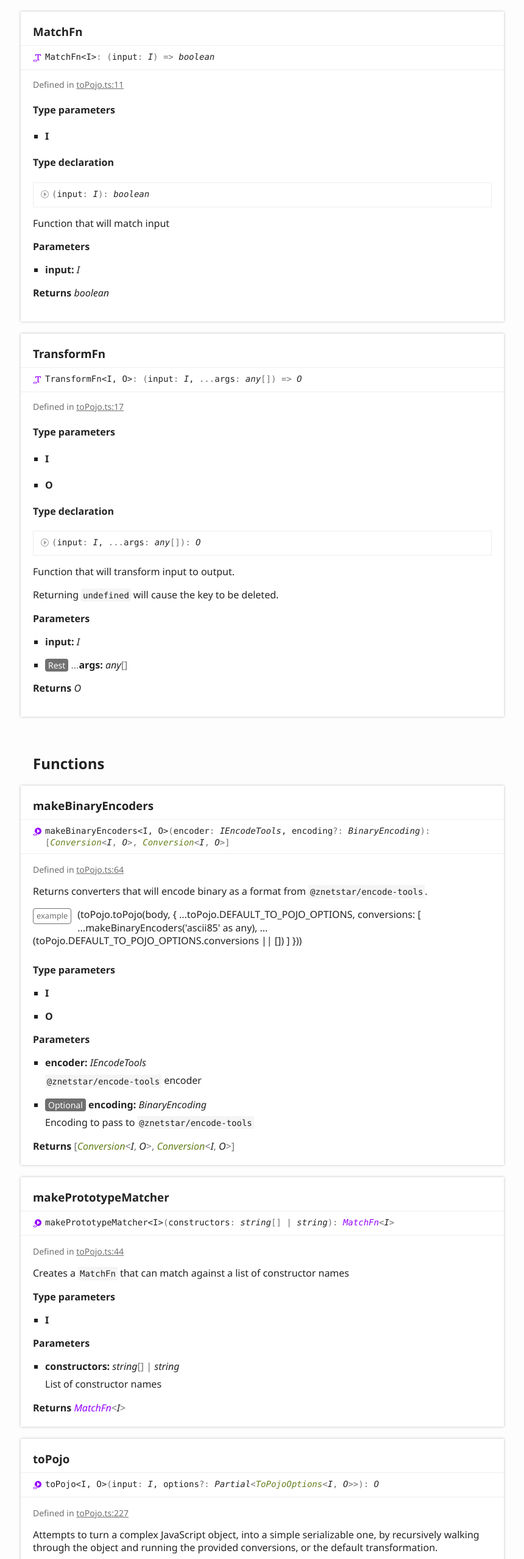
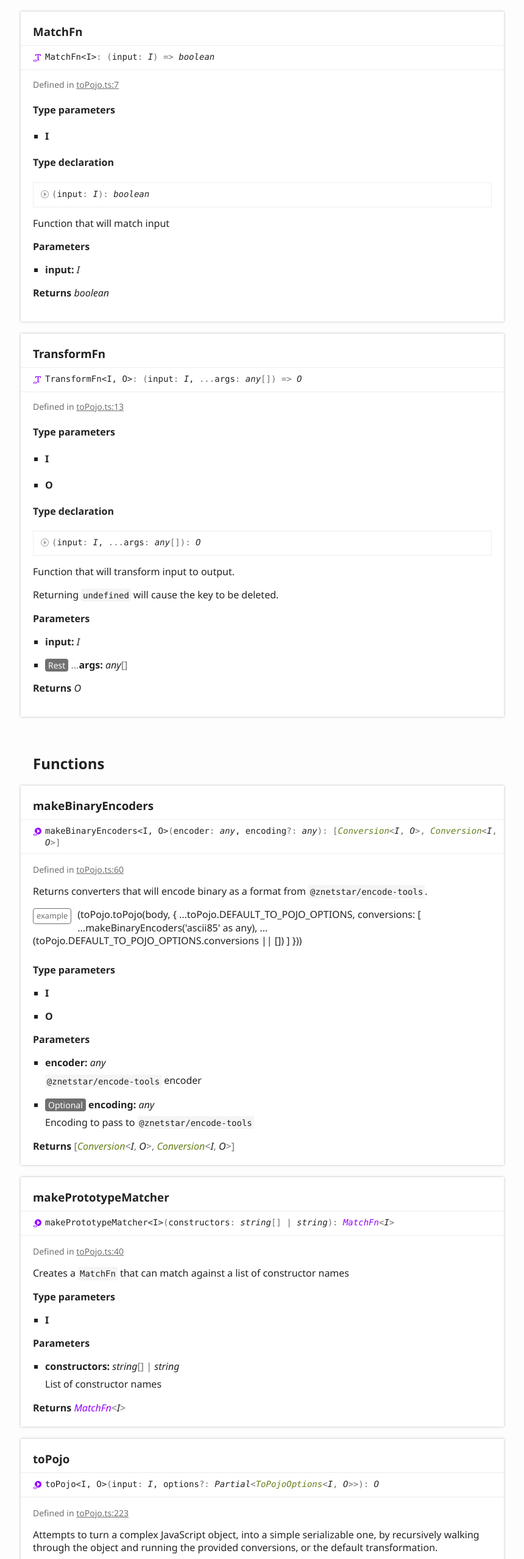
Before and after one commit to ThirdAct-Open-Source/to-pojo, a website: page docs/modules/toPojo.html in a window 1280 px wide. Shown: the part 1064-3620 px from the top of the page at 61% size, without its empty margins (6-866 px from the left). Drawn offline with Linux system fonts and the light colour scheme.

Commit message:
removes direct references to encode-tools

```diff
--- a/docs/modules/toPojo.html
+++ b/docs/modules/toPojo.html
@@ -122,7 +122,7 @@
 					<div class="tsd-signature tsd-kind-icon">Match<wbr>Fn&lt;I&gt;<span class="tsd-signature-symbol">:</span> <span class="tsd-signature-symbol">(</span>input<span class="tsd-signature-symbol">: </span><span class="tsd-signature-type">I</span><span class="tsd-signature-symbol">)</span><span class="tsd-signature-symbol"> =&gt; </span><span class="tsd-signature-type">boolean</span></div>
 					<aside class="tsd-sources">
 						<ul>
-							<li>Defined in <a href="https://github.com/ThirdAct-Open-Source/to-pojo/blob/91a021a/src/toPojo.ts#L11">toPojo.ts:11</a></li>
+							<li>Defined in <a href="https://github.com/ThirdAct-Open-Source/to-pojo/blob/66ef3b0/src/toPojo.ts#L7">toPojo.ts:7</a></li>
 						</ul>
 					</aside>
 					<h4 class="tsd-type-parameters-title">Type parameters</h4>
@@ -164,7 +164,7 @@
 					<div class="tsd-signature tsd-kind-icon">Transform<wbr>Fn&lt;I, O&gt;<span class="tsd-signature-symbol">:</span> <span class="tsd-signature-symbol">(</span>input<span class="tsd-signature-symbol">: </span><span class="tsd-signature-type">I</span>, <span class="tsd-signature-symbol">...</span>args<span class="tsd-signature-symbol">: </span><span class="tsd-signature-type">any</span><span class="tsd-signature-symbol">[]</span><span class="tsd-signature-symbol">)</span><span class="tsd-signature-symbol"> =&gt; </span><span class="tsd-signature-type">O</span></div>
 					<aside class="tsd-sources">
 						<ul>
-							<li>Defined in <a href="https://github.com/ThirdAct-Open-Source/to-pojo/blob/91a021a/src/toPojo.ts#L17">toPojo.ts:17</a></li>
+							<li>Defined in <a href="https://github.com/ThirdAct-Open-Source/to-pojo/blob/66ef3b0/src/toPojo.ts#L13">toPojo.ts:13</a></li>
 						</ul>
 					</aside>
 					<h4 class="tsd-type-parameters-title">Type parameters</h4>
@@ -214,13 +214,13 @@
 					<a name="makeBinaryEncoders" class="tsd-anchor"></a>
 					<h3>make<wbr>Binary<wbr>Encoders</h3>
 					<ul class="tsd-signatures tsd-kind-function tsd-parent-kind-module tsd-has-type-parameter">
-						<li class="tsd-signature tsd-kind-icon">make<wbr>Binary<wbr>Encoders&lt;I, O&gt;<span class="tsd-signature-symbol">(</span>encoder<span class="tsd-signature-symbol">: </span><span class="tsd-signature-type">IEncodeTools</span>, encoding<span class="tsd-signature-symbol">?: </span><span class="tsd-signature-type">BinaryEncoding</span><span class="tsd-signature-symbol">)</span><span class="tsd-signature-symbol">: </span><span class="tsd-signature-symbol">[</span><a href="../interfaces/toPojo.Conversion.html" class="tsd-signature-type" data-tsd-kind="Interface">Conversion</a><span class="tsd-signature-symbol">&lt;</span><span class="tsd-signature-type">I</span><span class="tsd-signature-symbol">, </span><span class="tsd-signature-type">O</span><span class="tsd-signature-symbol">&gt;</span><span class="tsd-signature-symbol">, </span><a href="../interfaces/toPojo.Conversion.html" class="tsd-signature-type" data-tsd-kind="Interface">Conversion</a><span class="tsd-signature-symbol">&lt;</span><span class="tsd-signature-type">I</span><span class="tsd-signature-symbol">, </span><span class="tsd-signature-type">O</span><span class="tsd-signature-symbol">&gt;</span><span class="tsd-signature-symbol">]</span></li>
+						<li class="tsd-signature tsd-kind-icon">make<wbr>Binary<wbr>Encoders&lt;I, O&gt;<span class="tsd-signature-symbol">(</span>encoder<span class="tsd-signature-symbol">: </span><span class="tsd-signature-type">any</span>, encoding<span class="tsd-signature-symbol">?: </span><span class="tsd-signature-type">any</span><span class="tsd-signature-symbol">)</span><span class="tsd-signature-symbol">: </span><span class="tsd-signature-symbol">[</span><a href="../interfaces/toPojo.Conversion.html" class="tsd-signature-type" data-tsd-kind="Interface">Conversion</a><span class="tsd-signature-symbol">&lt;</span><span class="tsd-signature-type">I</span><span class="tsd-signature-symbol">, </span><span class="tsd-signature-type">O</span><span class="tsd-signature-symbol">&gt;</span><span class="tsd-signature-symbol">, </span><a href="../interfaces/toPojo.Conversion.html" class="tsd-signature-type" data-tsd-kind="Interface">Conversion</a><span class="tsd-signature-symbol">&lt;</span><span class="tsd-signature-type">I</span><span class="tsd-signature-symbol">, </span><span class="tsd-signature-type">O</span><span class="tsd-signature-symbol">&gt;</span><span class="tsd-signature-symbol">]</span></li>
 					</ul>
 					<ul class="tsd-descriptions">
 						<li class="tsd-description">
 							<aside class="tsd-sources">
 								<ul>
-									<li>Defined in <a href="https://github.com/ThirdAct-Open-Source/to-pojo/blob/91a021a/src/toPojo.ts#L64">toPojo.ts:64</a></li>
+									<li>Defined in <a href="https://github.com/ThirdAct-Open-Source/to-pojo/blob/66ef3b0/src/toPojo.ts#L60">toPojo.ts:60</a></li>
 								</ul>
 							</aside>
 							<div class="tsd-comment tsd-typography">
@@ -251,13 +251,13 @@
 							<h4 class="tsd-parameters-title">Parameters</h4>
 							<ul class="tsd-parameters">
 								<li>
-									<h5>encoder: <span class="tsd-signature-type">IEncodeTools</span></h5>
+									<h5>encoder: <span class="tsd-signature-type">any</span></h5>
 									<div class="tsd-comment tsd-typography">
 										<p><code>@znetstar/encode-tools</code> encoder</p>
 									</div>
 								</li>
 								<li>
-									<h5><span class="tsd-flag ts-flagOptional">Optional</span> encoding: <span class="tsd-signature-type">BinaryEncoding</span></h5>
+									<h5><span class="tsd-flag ts-flagOptional">Optional</span> encoding: <span class="tsd-signature-type">any</span></h5>
 									<div class="tsd-comment tsd-typography">
 										<p>Encoding to pass to <code>@znetstar/encode-tools</code></p>
 									</div>
@@ -277,7 +277,7 @@
 						<li class="tsd-description">
 							<aside class="tsd-sources">
 								<ul>
-									<li>Defined in <a href="https://github.com/ThirdAct-Open-Source/to-pojo/blob/91a021a/src/toPojo.ts#L44">toPojo.ts:44</a></li>
+									<li>Defined in <a href="https://github.com/ThirdAct-Open-Source/to-pojo/blob/66ef3b0/src/toPojo.ts#L40">toPojo.ts:40</a></li>
 								</ul>
 							</aside>
 							<div class="tsd-comment tsd-typography">
@@ -314,7 +314,7 @@
 						<li class="tsd-description">
 							<aside class="tsd-sources">
 								<ul>
-									<li>Defined in <a href="https://github.com/ThirdAct-Open-Source/to-pojo/blob/91a021a/src/toPojo.ts#L227">toPojo.ts:227</a></li>
+									<li>Defined in <a href="https://github.com/ThirdAct-Open-Source/to-pojo/blob/66ef3b0/src/toPojo.ts#L223">toPojo.ts:223</a></li>
 								</ul>
 							</aside>
 							<div class="tsd-comment tsd-typography">
--- a/package.json
+++ b/package.json
@@ -1,6 +1,6 @@
 {
     "name": "@thirdact/to-pojo",
-    "version": "2.4.1",
+    "version": "2.4.2",
     "description": "A simple module that attempts to turn a complex javascript object into a simple one using pre-defined conversion methods.",
     "main": "lib/index.js",
     "scripts": {
--- a/src/toPojo.ts
+++ b/src/toPojo.ts
@@ -1,9 +1,5 @@
 import * as _ from 'lodash';
 import { Buffer } from 'buffer';
-import {
-  IEncodeTools,
-  BinaryInputOutput, BinaryEncoding
-} from '@znetstar/encode-tools/lib/IEncodeTools';
 
 /**
  * Function that will match input
@@ -61,7 +57,7 @@ export function makePrototypeMatcher<I>(constructors: string[]|string): MatchFn<
  * }))
  *
  */
-export function makeBinaryEncoders<I, O>(encoder: IEncodeTools, encoding?: BinaryEncoding): [Conversion<I,O>,Conversion<I,O>] {
+export function makeBinaryEncoders<I, O>(encoder: any, encoding?: any): [Conversion<I,O>,Conversion<I,O>] {
   return [
     {
       match: makePrototypeMatcher<I>([ 'Binary' ]),
```
Also changed, not shown: docs/classes/toPojo.ToPojo.html (+2 -2 lines), docs/interfaces/toPojo.Conversion.html (+2 -2 lines), docs/interfaces/toPojo.ToPojoOptions.html (+2 -2 lines), 1 other file.
